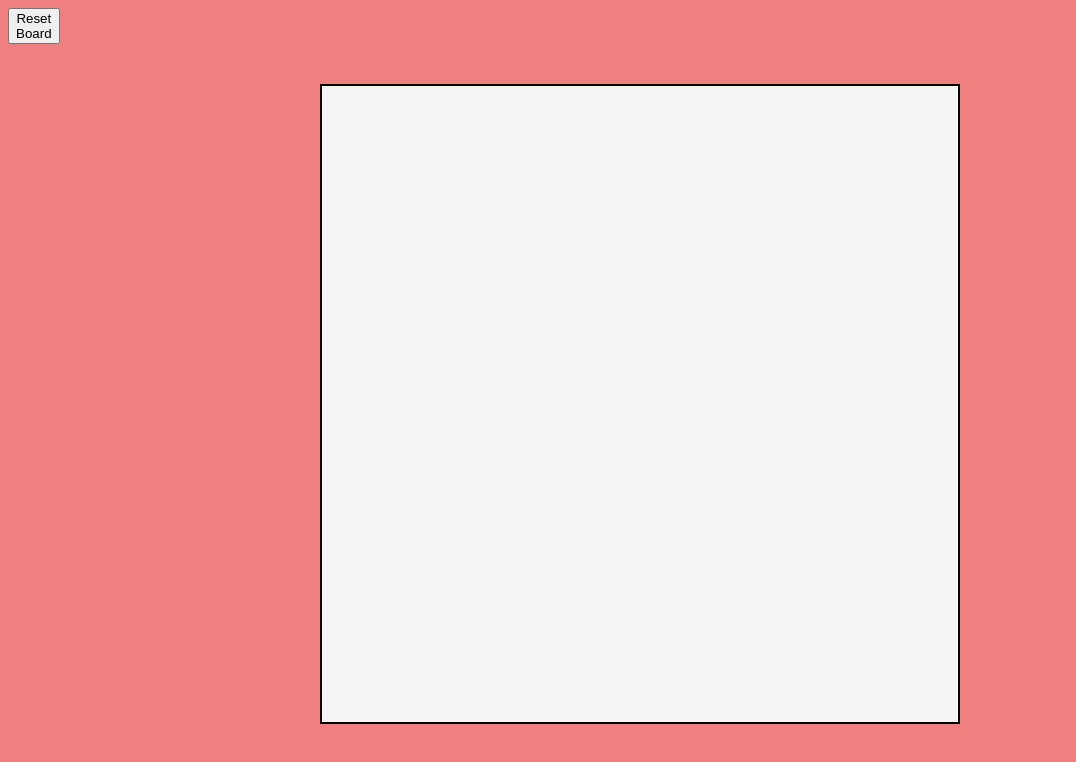
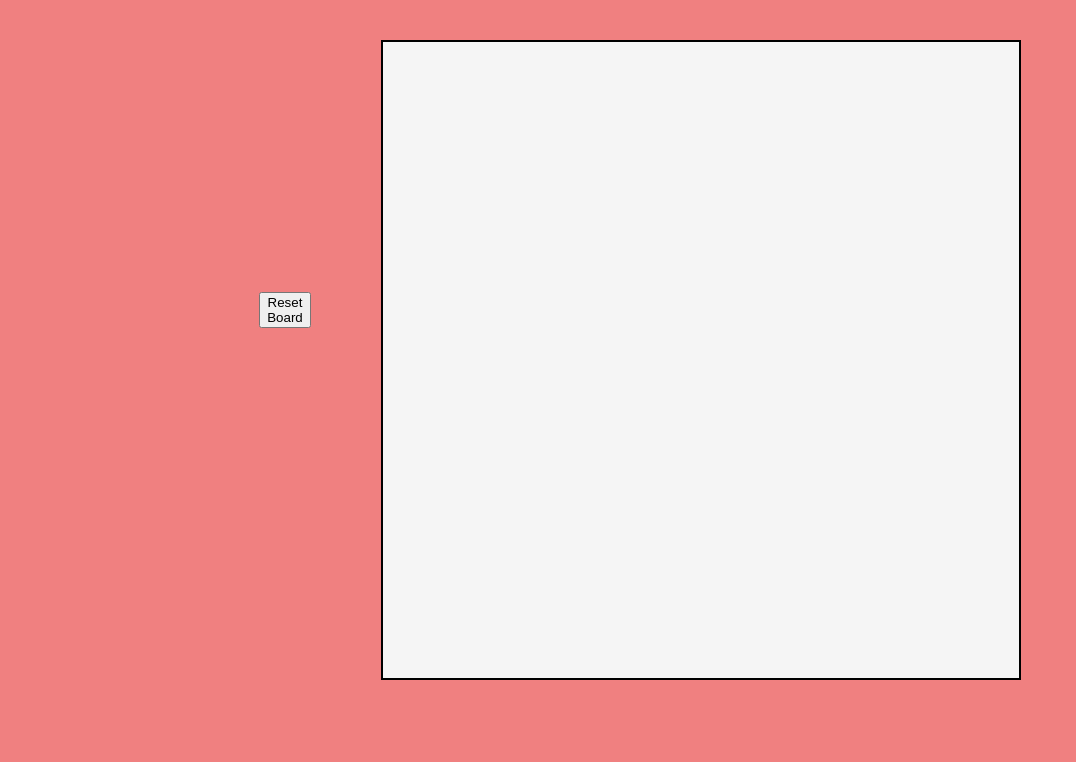
Before and after one commit to boathouse2112/etch_a_sketch, a plain HTML site: page index.html in a window 1280 px wide. Shown: the whole page, without its empty margins (0-1076 px from the left). Drawn offline with Linux system fonts and the light colour scheme.

Commit message:
Style board, align elements horizontally

```diff
--- a/index.html
+++ b/index.html
@@ -8,7 +8,9 @@
 </head>
 <body>
     <div class="boardContainer">
-        <button id="reset_button" class="resetButton">Reset<br />Board</button>
+        <div class="buttonContainer">
+            <button id="reset_button" class="resetButton">Reset<br />Board</button>
+        </div>
         <div id="grid_container" class="gridContainer"></div>
     </div>
 </body>
--- a/styles.css
+++ b/styles.css
@@ -10,10 +10,21 @@ body {
   background-color: lightcoral;
 }
 
+.boardContainer {
+  margin: 40px auto;
+
+  display: flex;
+  justify-content: center;
+  align-items: center;
+}
+
+.buttonContainer {
+  margin: 0 70px 100px 0;
+}
+
 .gridContainer {
   width: 640px;
   height: 640px;
-  margin: 40px auto;
 
   display: flex;
   flex-direction: column;
```
